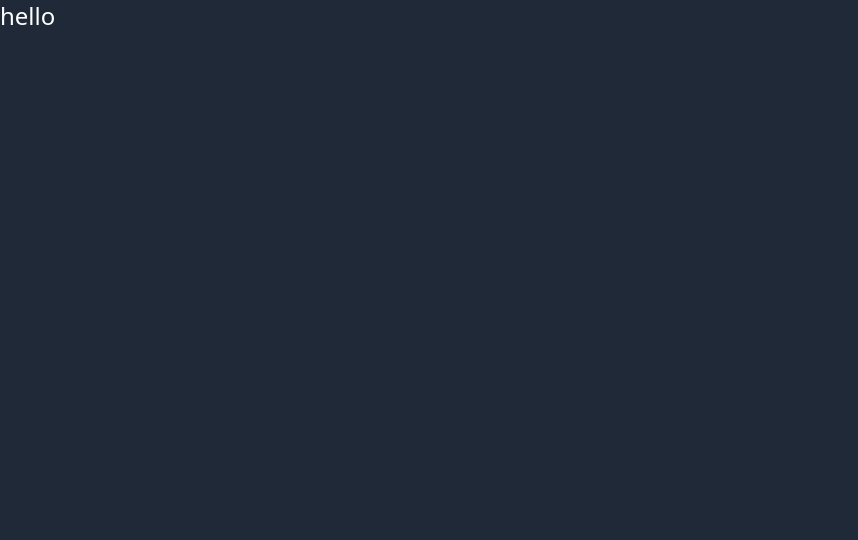
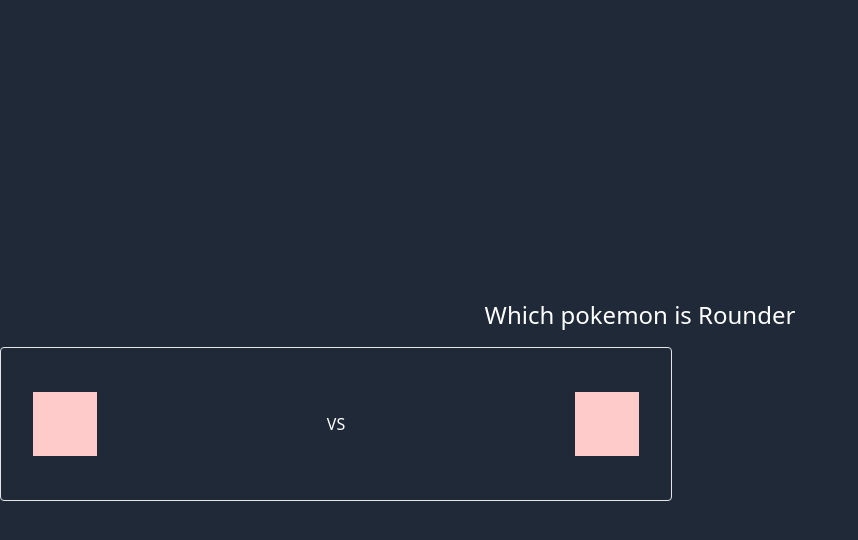
Before and after one commit to Kojiro-schatten/rounderPoke, a Next.js app: page / in a window 1280 px wide. Shown: the top 540 px of the page, without its empty margins (0-858 px from the left). Built offline with nearby package versions, Linux system fonts and the light colour scheme.

Commit message:
add: basic ui structure

```diff
--- a/pages/index.tsx
+++ b/pages/index.tsx
@@ -5,7 +5,15 @@
 
 const Home: NextPage = () => {
   return (
-    <div className="text-2xl red">hello</div>
+    <div className="h-screen w-screen flex flex-col justify-center align-center-middle">
+      <div className="text-2xl text-center">Which pokemon is Rounder</div>
+      <div className="p-2"/>
+      <div className="border rounded p-8 flex justify-between items-center max-w-2xl">
+        <div className='w-16 h-16 bg-red-200'></div>
+        <div className='p-8'>VS</div>
+        <div className='w-16 h-16 bg-red-200'></div>
+      </div>
+    </div>
   )
 }
 
```
